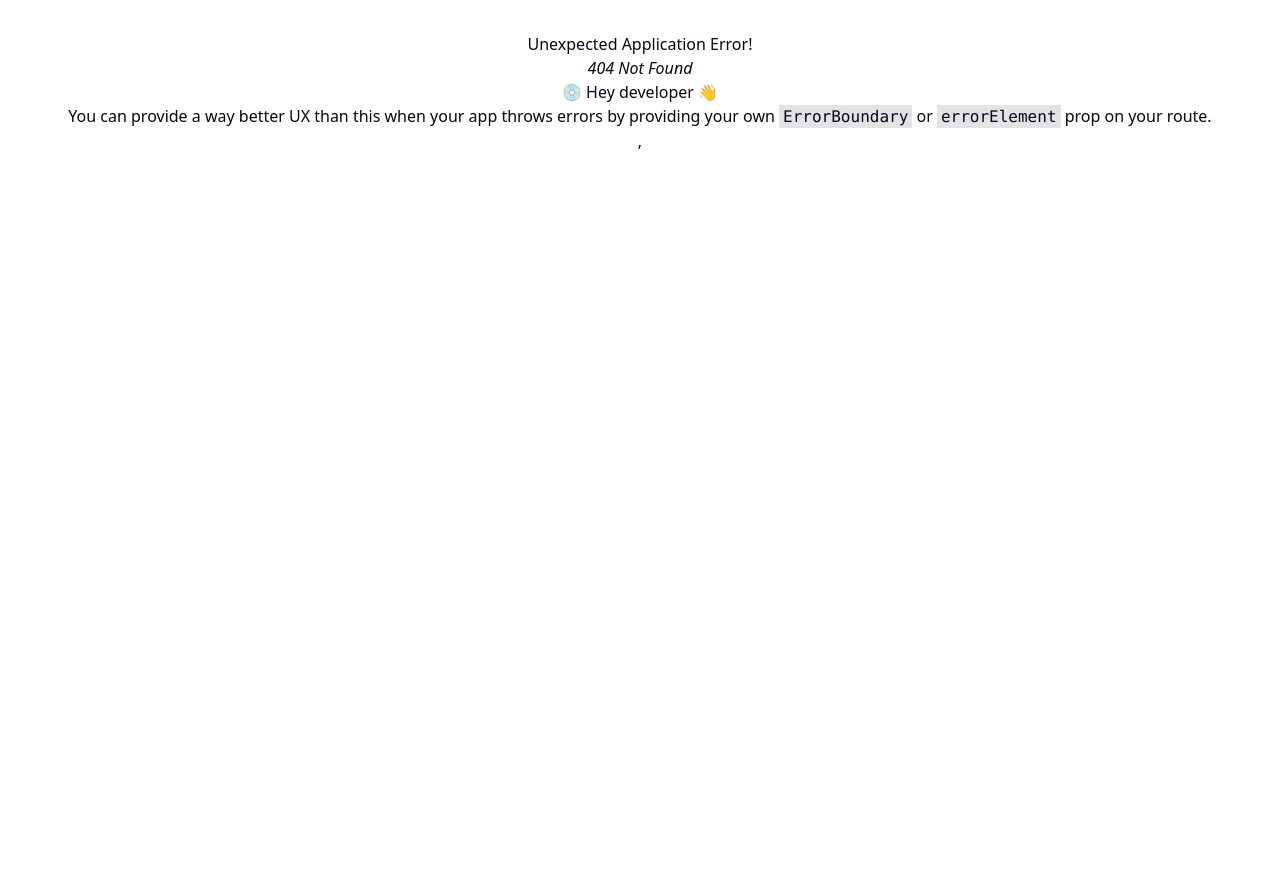
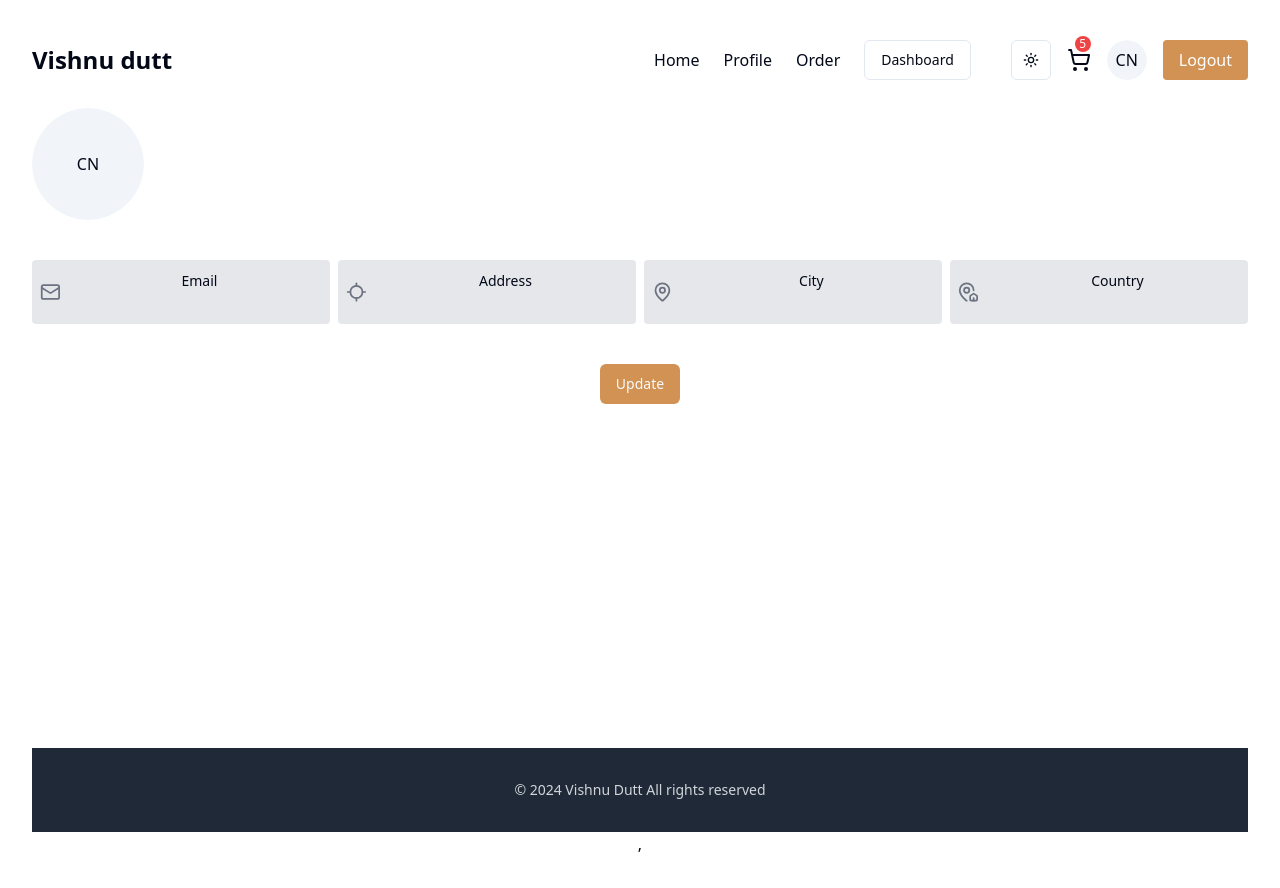
Before and after one commit to duttvd/food-app, a React (Vite) app: page /profile in a window 1280 px wide. Before the commit this address had no page. Before the commit the page ends 800 px from the top, so only its background shows below. Built offline with nearby package versions, Linux system fonts and the light colour scheme.

Commit message:
Profil is complrtrd

```diff
--- a/src/components/Footer.tsx
+++ b/src/components/Footer.tsx
@@ -3,7 +3,7 @@ const Footer = () => {
     return (
         <footer className="bg-gray-800 text-center text-gray-300 py-8 px-4">
             <p className="text-sm">
-                &copy; 2024 PatelEats. All rights reserved.
+                &copy; 2024 Vishnu Dutt All rights reserved
             </p>
         </footer>
     );
--- a/src/components/HeroSection.tsx
+++ b/src/components/HeroSection.tsx
@@ -7,14 +7,20 @@ const HeroSection = () => {
     const [searchText, setSearchText] = useState<string>("");
 
     return (
-        <div className="flex flex-col-reverse md:flex-row max-w-7xl mx-auto md:p-10 items-center justify-between gap-10 m-4">
-            {/* Left Side: Text and Search */}
-            <div className="flex flex-col gap-10 w-full md:w-[50%]">
+        <div className="relative flex md:flex-row flex-col-reverse max-w-7xl mx-auto md:p-10 rounded-lg items-center justify-between m-4 gap-10">
+
+            <div
+                className="absolute inset-0 bg-cover bg-center filter blur-sm -z-10"
+                style={{ backgroundImage: "url('Cakewalk-Charm-Wallpaper-Mural-M.jpg')" }}
+            ></div>
+
+
+            <div className="flex flex-col gap-10 md:w-[50%]">
                 <div className="flex flex-col gap-4 text-sm">
-                    <h1 className="font-bold md:font-extrabold md:text-4xl text-3xl">
+                    <h1 className="font-bold md:font-extrabold md:text-4xl text-4xl">
                         Order Food anytime & anywhere
                     </h1>
-                    <p className="text-gray-500">
+                    <p className="font-bold text-2xl text-black">
                         Hey! Our Delicious food is waiting for you, we are always near to you.
                     </p>
                 </div>
@@ -25,15 +31,15 @@ const HeroSection = () => {
                         onChange={(e) => setSearchText(e.target.value)}
                         className="pl-10 shadow-xl"
                     />
-                    <Search className="text-gray-500 absolute inset-y-2 left-2" aria-label="Search Icon" />
+                    <Search className="text-gray-500 absolute inset-y-2 left-2  focus-visible:ring-1" aria-label="Search Icon" />
                     <button className="bg-orange rounded-sm text-white hover:bg-slate-600 px-4 py-2">
                         Search
                     </button>
                 </div>
             </div>
 
-            {/* Right Side: Image */}
-            <div className="w-full md:w-[50%]">
+
+            <div className="md:w-[50%]">
                 <img
                     src={Heroimage}
                     alt="Delicious Pizza Hero Image"
--- a/src/components/Navbar.tsx
+++ b/src/components/Navbar.tsx
@@ -86,7 +86,7 @@ const Navbar = () => {
                                         <Loader2 className=" ml-7 h-4 w-4 animate-spin" />
                                     </button>
                                 ) : (
-                                    <button className=" bg-orange hover:bg-red-300 text-white rounded-md">Logout </button>
+                                    <button className=" bg-orange rounded-sm text-white hover:bg-slate-600 px-4 py-2">Logout </button>
                                 )
                             }
 
--- /dev/null
+++ b/src/components/Profile.tsx
@@ -0,0 +1,142 @@
+import { Loader2, Locate, Mail, MapPin, MapPinHouse, Plus } from "lucide-react";
+import { Avatar, AvatarFallback, AvatarImage } from "./ui/avatar";
+import { FormEvent, useRef, useState } from "react";
+import { Input } from "./ui/input";
+import { Label } from "./ui/label";
+import { Button } from "./ui/button";
+
+const Profile = () => {
+    const [profileDeta, setProfileDeta] = useState({
+        fullname: "",
+        email: "",
+        address: "",
+        city: "",
+        country: "",
+        profilepicture: "",
+    });
+    const imageRef = useRef<HTMLInputElement | null>(null);
+    const [selectedProfilePicture, setSelectedProfilePicture] = useState<string>("");
+    const loading = false;
+
+    const fileChangeHandler = (e: React.ChangeEvent<HTMLInputElement>) => {
+        const file = e.target.files?.[0];
+        if (file) {
+            const reader = new FileReader();
+            reader.onloadend = () => {
+                const result = reader.result as string;
+                setSelectedProfilePicture(result);
+                setProfileDeta((prevDeta) => ({
+                    ...prevDeta,
+                    profilepicture: result, // Fixed typo here
+                }));
+            };
+            reader.readAsDataURL(file);
+        }
+    };
+
+    const ChangeHandler = (e: React.ChangeEvent<HTMLInputElement>) => {
+        const { name, value } = e.target;
+        setProfileDeta({ ...profileDeta, [name]: value });
+    };
+
+    const updeteProfileHandler = (e: FormEvent<HTMLFormElement>) => {
+        e.preventDefault();
+        console.log(profileDeta);
+    };
+
+    return (
+        <form onSubmit={updeteProfileHandler} className="max-w-7xl mx-auto my-5">
+            <div className="flex items-center justify-betwee">
+                <div className="flex items-center gap-2">
+                    <Avatar className="relative md:w-28 md:h-28 w-20 h-20">
+                        <AvatarImage src={selectedProfilePicture} />
+                        <AvatarFallback>CN</AvatarFallback>
+                        <input
+                            ref={imageRef}
+                            type="file"
+                            className="hidden"
+                            accept="image/*"
+                            onChange={fileChangeHandler}
+                        />
+                        <div
+                            onClick={() => imageRef.current?.click()}
+                            className="absolute inset-0 flex items-center justify-center opacity-0 hover:opacity-100 transition-opacity duration-300 bg-black bg-opacity-50 rounded-full cursor-pointer"
+                        >
+                            <Plus className=" text-white w-8 h-8 " />
+                        </div>
+                    </Avatar>
+                    <Input
+                        type="text"
+                        name="fullname" // Fixed this name attribute
+                        value={profileDeta.fullname}
+                        onChange={ChangeHandler}
+                        className="font-bold text-2xl outline-none border-none focus-visible:ring-transparent"
+                    />
+                </div>
+            </div>
+            <div className="grid md:grid-cols-4 md:gap-2 gap-3 my-10">
+                <div className="flex items-center gap-4 rounded-sm p-2 bg-gray-200">
+                    <Mail className="text-gray-500" />
+                    <div className="w-full">
+                        <Label>Email</Label>
+                        <input
+                            name="email"
+                            value={profileDeta.email}
+                            onChange={ChangeHandler}
+                            className="w-full text-gray-600 bg-transparent focus-visible:ring-0 focus-visible:border-transparent outline-none border-none"
+                        />
+                    </div>
+                </div>
+                <div className="flex items-center gap-4 rounded-sm p-2 bg-gray-200">
+                    <Locate className="text-gray-500" />
+                    <div className="w-full">
+                        <Label>Address</Label>
+                        <input
+                            name="address"
+                            value={profileDeta.address}
+                            onChange={ChangeHandler}
+                            className="w-full text-gray-600 bg-transparent focus-visible:ring-0 focus-visible:border-transparent outline-none border-none"
+                        />
+                    </div>
+                </div>
+                <div className="flex items-center gap-4 rounded-sm p-2 bg-gray-200">
+                    <MapPin className="text-gray-500" />
+                    <div className="w-full">
+                        <Label>City</Label>
+                        <input
+                            name="city"
+                            value={profileDeta.city}
+                            onChange={ChangeHandler}
+                            className="w-full text-gray-600 bg-transparent focus-visible:ring-0 focus-visible:border-transparent outline-none border-none"
+                        />
+                    </div>
+                </div>
+                <div className="flex items-center gap-4 rounded-sm p-2 bg-gray-200">
+                    <MapPinHouse className="text-gray-500" />
+                    <div className="w-full">
+                        <Label>Country</Label>
+                        <input
+                            name="country"
+                            value={profileDeta.country}
+                            onChange={ChangeHandler}
+                            className="w-full text-gray-600 bg-transparent focus-visible:ring-0 focus-visible:border-transparent outline-none border-none"
+                        />
+                    </div>
+                </div>
+            </div>
+
+            <div className="text-center">
+                {loading ? (
+                    <Button disabled className="bg-orange hover:bg-slate-600">
+                        <Loader2 className="mr-2  w-4 h-4 animate-spin" />
+                        please wait
+                    </Button>
+                ) : (
+                    <Button className="bg-orange hover:bg-slate-600">Update</Button>
+                )}
+            </div>
+        </form>
+    );
+};
+
+export default Profile;
```
Also changed, not shown: src/App.tsx (+6 -1 lines), public/Cakewalk-Charm-Wallpaper-Mural-M.jpg (added).
